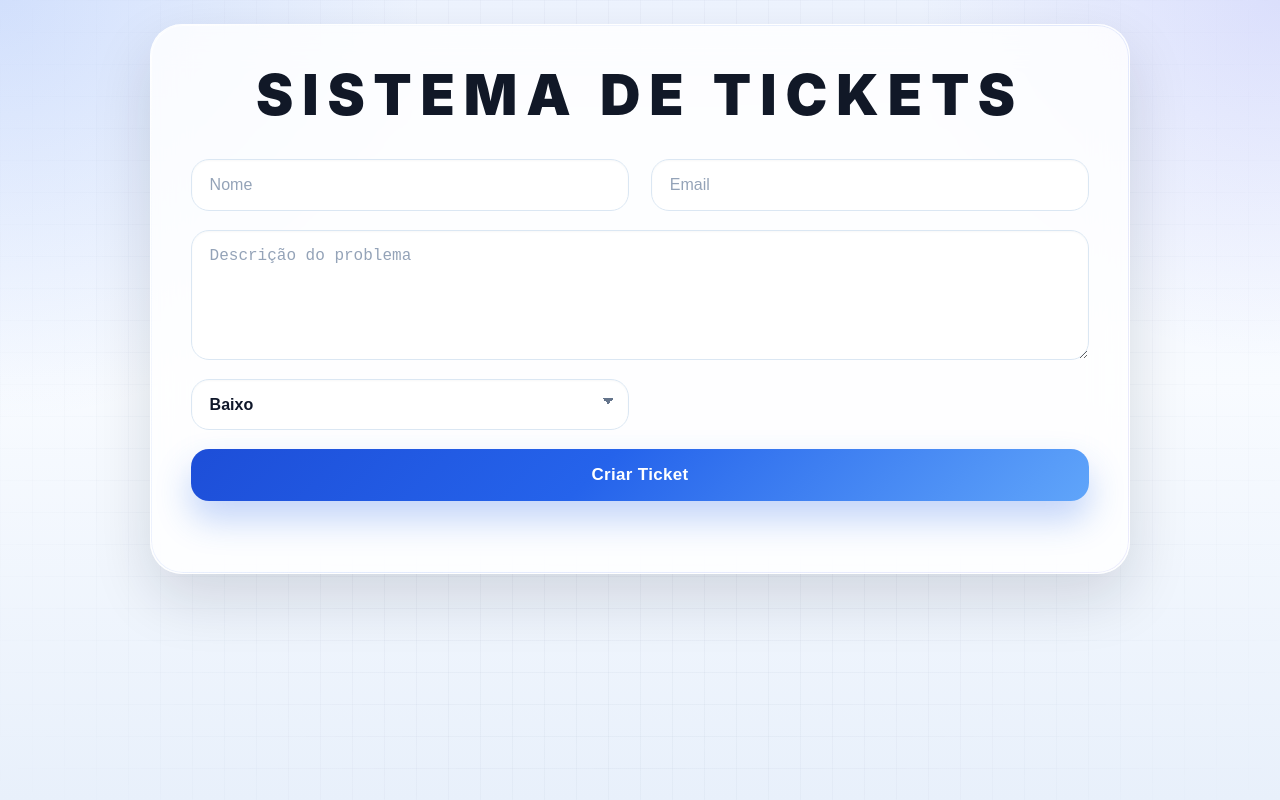
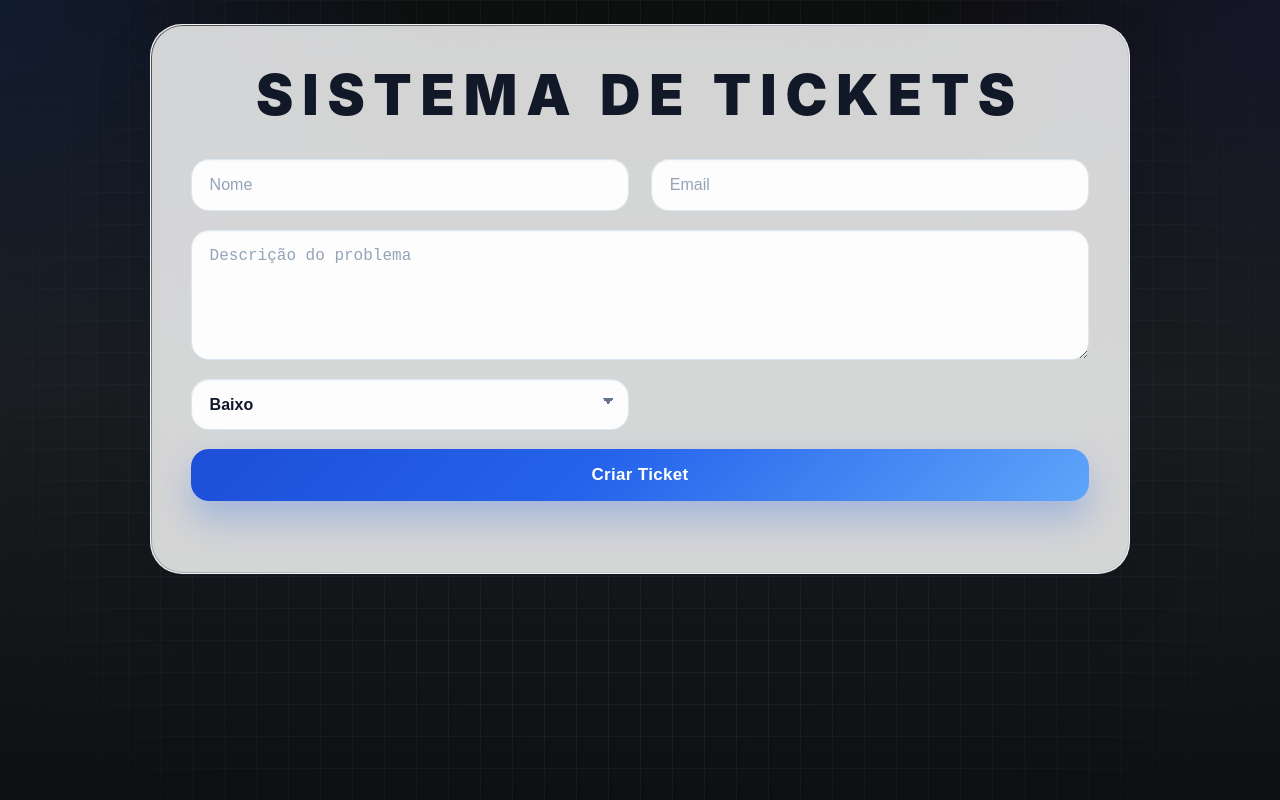
Before and after one commit to elizianeandreia/sistema_tickets, a React (Vite) app in the folder suporte/: page / in a window 1280 px wide. Built offline with nearby package versions, Linux system fonts and the light colour scheme.

Commit message:
Update App.css

```diff
--- a/suporte/src/App.css
+++ b/suporte/src/App.css
@@ -5,9 +5,9 @@
 }
 
 :root {
-  --bg-1: #eef4ff;
-  --bg-2: #f8fbff;
-  --bg-3: #e8f0fb;
+  --bg-1: #0e0f0f;
+  --bg-2: #1a1d20;
+  --bg-3: #0e0f11;
   --card: rgba(255, 255, 255, 0.82);
   --card-solid: #ffffff;
   --text: #0f172a;
@@ -68,8 +68,9 @@ body::before {
   inset: 0;
   border-radius: 32px;
   padding: 1px;
-  background: linear-gradient(135deg, rgba(255,255,255,0.9), rgba(37,99,235,0.12), rgba(79,70,229,0.10));
+  background: linear-gradient(135deg, rgba(59, 58, 58, 0.9), rgba(37,99,235,0.12), rgba(79,70,229,0.10));
   -webkit-mask: linear-gradient(#fff 0 0) content-box, linear-gradient(#fff 0 0);
+  mask: linear-gradient(#fff 0 0) content-box, linear-gradient(#fff 0 0);
   -webkit-mask-composite: xor;
   mask-composite: exclude;
   pointer-events: none;
```
